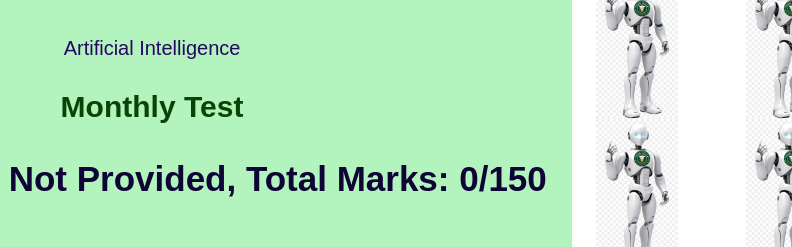
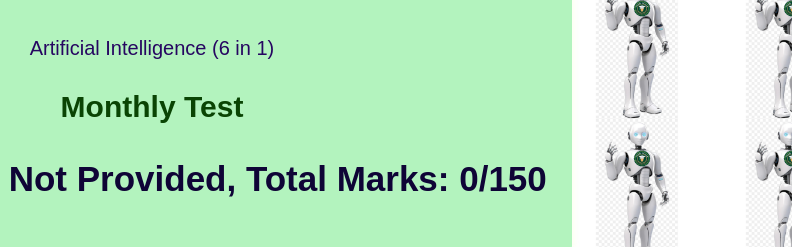
Before and after one commit to bmsvictorious2/batch-3rd-augmonthly, a plain HTML site: page result.html in a window 1280 px wide. Shown: the part 181-428 px from the top of the page, 488-1280 px from the left. Drawn offline with Linux system fonts and the light colour scheme.

Commit message:
result.html

```diff
--- a/result.html
+++ b/result.html
@@ -13,7 +13,7 @@
         <img src="download (3).png" alt="Logo">
         <h1>Tech Skill Vocational Institute</h1>
         </div>
-        <center><p style="color: rgb(38, 6, 97); font-size: 20px;">Artificial Intelligence</p></center>
+        <center><p style="color: rgb(38, 6, 97); font-size: 20px;">Artificial Intelligence  (6 in 1)</p></center>
        <center><h3 style="color: rgb(10, 68, 4); font-size:30px;">Monthly Test</h3></center>
         <p style="color: rgb(15, 4, 54);" id="studentInfo"></p>
     </div>
@@ -39,4 +39,5 @@
         document.getElementById('studentInfo').innerText = `Student Name: ${studentName}, Total Marks: ${marks}/150`;
     </script>
 </body>
+
 </html>
```
